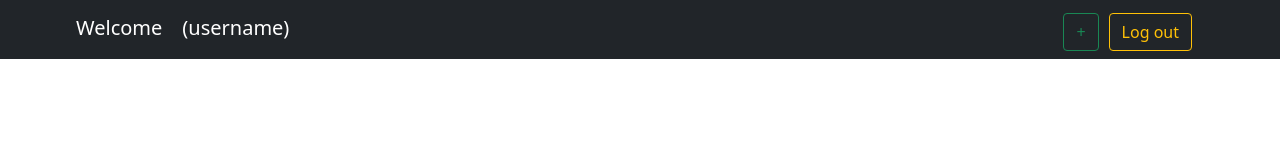
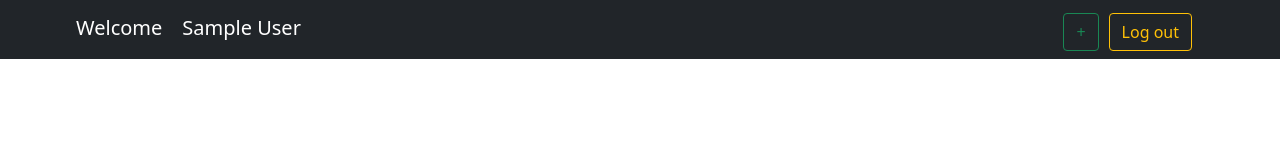
Before and after one commit to TashwillAndries/Bloggers, a Vue app: page /blogs in a window 1280 px wide. Shown: the top 160 px of the page. Built offline with nearby package versions, Linux system fonts and the light colour scheme; no server answers; sample sign-in values are in the browser's storage.

Commit message:
new updates

```diff
--- a/src/router/index.js
+++ b/src/router/index.js
@@ -39,7 +39,6 @@ const routes = [
     path: "/createpost",
     name: "Create",
     component: Create,
-    beforeEnter: requireAuth,
   },
 ];
 
--- a/src/views/Blogs.vue
+++ b/src/views/Blogs.vue
@@ -3,7 +3,7 @@
     <div class="container">
       <div class="headers">
         <router-link class="head" :to="{ name: 'Blogs' }">Welcome</router-link>
-        <p class="displayName">(username)</p>
+        <p class="displayName">{{ user.displayName }}</p>
       </div>
       <div class="buttons">
         <button class="btn btn-outline-success">+</button>
@@ -14,7 +14,13 @@
 </template>
 
 <script>
-export default {};
+import getUsers from "../composable/getUsers";
+export default {
+  setup() {
+    const { user } = getUsers();
+    return { user };
+  },
+};
 </script>
 
 <style scoped>
```
